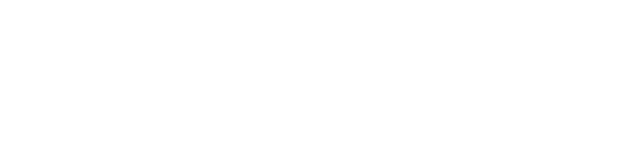
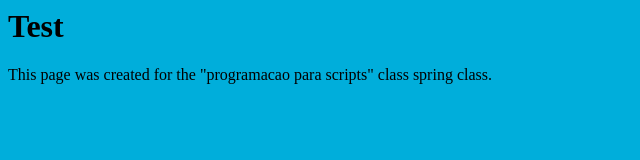
Before and after one commit to marcelacrosariol/ScriptProject, a plain HTML site: page home.html in a window 1280 px wide. Shown: the whole page, without its empty margins (0-640 px from the left). Drawn offline with Linux system fonts and the light colour scheme.

Commit message:
Second commit

```diff
--- a/home.html
+++ b/home.html
@@ -4,6 +4,10 @@
 Home Page
 </title>
 </head>
-<body>
+<body 	bgcolor="#00aedb">
+<div id="body" bgcolor="#99e9ff">
+<h1>Test</h1>
+This page was created for the "programacao para scripts" class spring class.
+</div>
 </body>
 </html>
```
